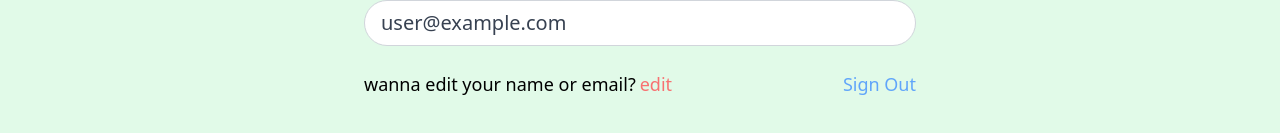
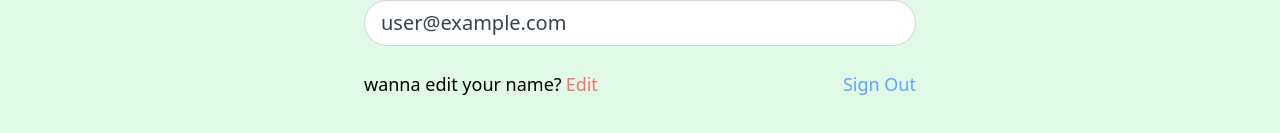
Before and after one commit to Harsh-kumar-jha/Real-Time-Home-Project, a React (Create React App) app: page /profile in a window 1280 px wide. Shown: the part 235-368 px from the top of the page. Built offline with nearby package versions, Linux system fonts and the light colour scheme; no server answers; sample sign-in values are in the browser's storage.

Commit message:
Added functionality to Edit link

```diff
--- a/src/pages/Profile.jsx
+++ b/src/pages/Profile.jsx
@@ -1,10 +1,14 @@
 import React, { useState } from "react";
-import { Link, useNavigate } from "react-router-dom";
-import { getAuth } from "firebase/auth";
+import { useNavigate } from "react-router-dom";
+import { getAuth, updateProfile } from "firebase/auth";
+import { toast } from "react-toastify";
+import { db } from "../firebase";
+import { updateDoc, doc } from "firebase/firestore";
 
 const Profile = () => {
   const auth = getAuth();
   const navigate = useNavigate();
+  const [changeDetail, setChangeDetail] = useState(false);
   const [formData, setFormData] = useState({
     name: auth.currentUser.displayName,
     email: auth.currentUser.email,
@@ -13,6 +17,28 @@ const Profile = () => {
   const handleSignOut = () => {
     auth.signOut();
     navigate("/sign-in");
+  };
+  const handleChange = (e) => {
+    setFormData((prevState) => ({
+      ...prevState,
+      [e.target.id]: e.target.value,
+    }));
+  };
+  const handleSubmit = async () => {
+    try {
+      //updating name inside firebase
+      if (auth.currentUser.displayName !== name) {
+        await updateProfile(auth.currentUser, {
+          displayName: name,
+        });
+        // updating name inside fireStore
+        const docRef = doc(db, "users", auth.currentUser.uid);
+        await updateDoc(docRef, { name });
+        toast.success("Successfully updated the name...");
+      }
+    } catch (error) {
+      toast.error("Could not update the Profile detail...");
+    }
   };
   return (
     <>
@@ -24,8 +50,11 @@ const Profile = () => {
               type="text"
               id="name"
               value={name}
-              disabled
-              className="w-full px-4 py-2 mb-6 text-xl text-gray-700 transition ease-in-out bg-white border border-gray-300 rounded-full"
+              disabled={!changeDetail}
+              onChange={handleChange}
+              className={`w-full px-4 py-2 mb-6 text-xl text-gray-700 transition ease-in-out bg-white border border-gray-300 rounded-full ${
+                changeDetail && "bg-red-200 focus:bg-red-200"
+              }`}
             />
             <input
               type="text"
@@ -36,10 +65,16 @@ const Profile = () => {
             />
             <div className="flex justify-between mb-6 text-sm whitespace-nowrap sm:text-lg">
               <p className="flex items-center">
-                wanna edit your name or email?
-                <Link className="ml-1 text-red-400 transition duration-200 ease-in-out cursor-pointer hover:text-red-600">
-                  edit
-                </Link>
+                wanna edit your name?
+                <span
+                  onClick={() => {
+                    changeDetail && handleSubmit();
+                    setChangeDetail((prevState) => !prevState);
+                  }}
+                  className="ml-1 text-red-400 transition duration-200 ease-in-out cursor-pointer hover:text-red-600"
+                >
+                  {changeDetail ? "Apply Changes" : "Edit"}
+                </span>
               </p>
               <p
                 onClick={handleSignOut}
```
